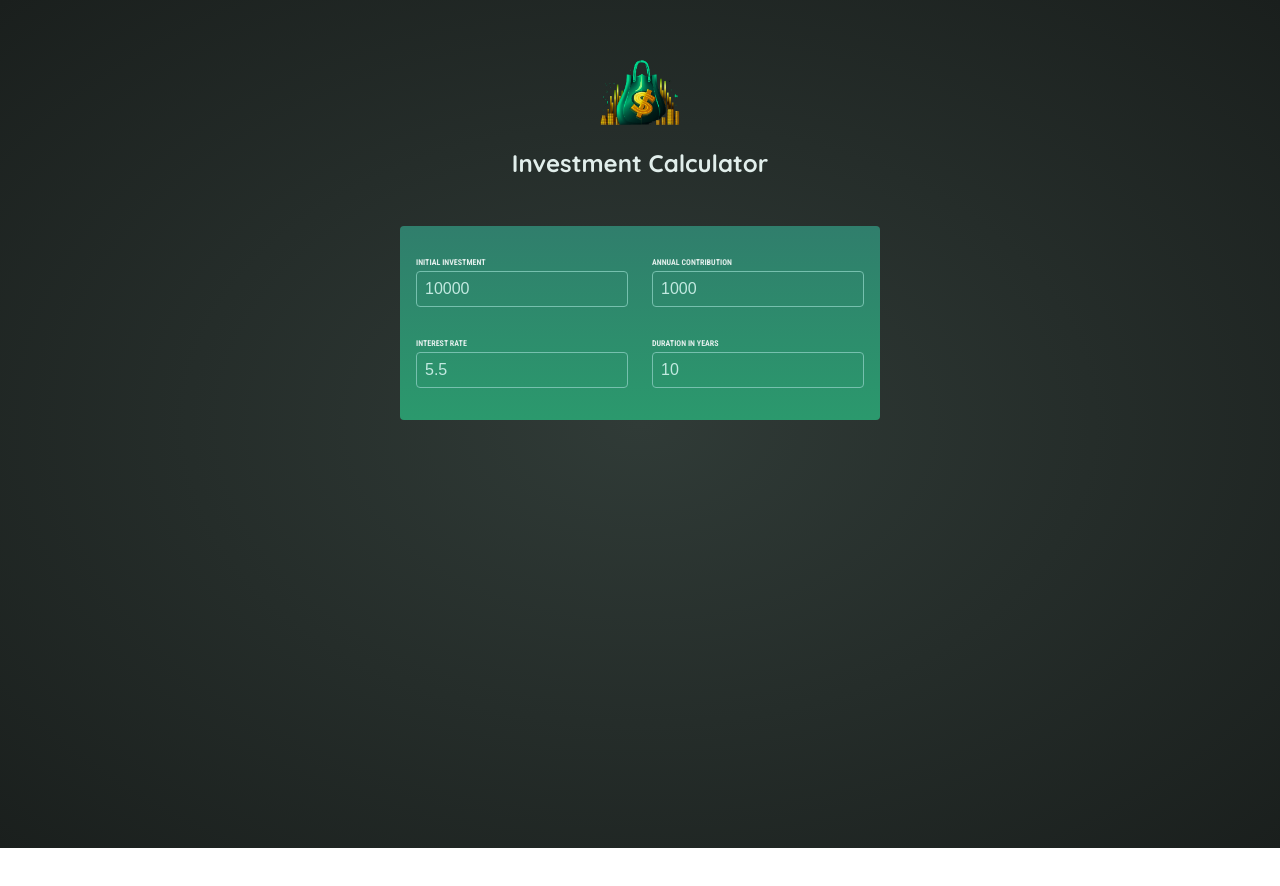
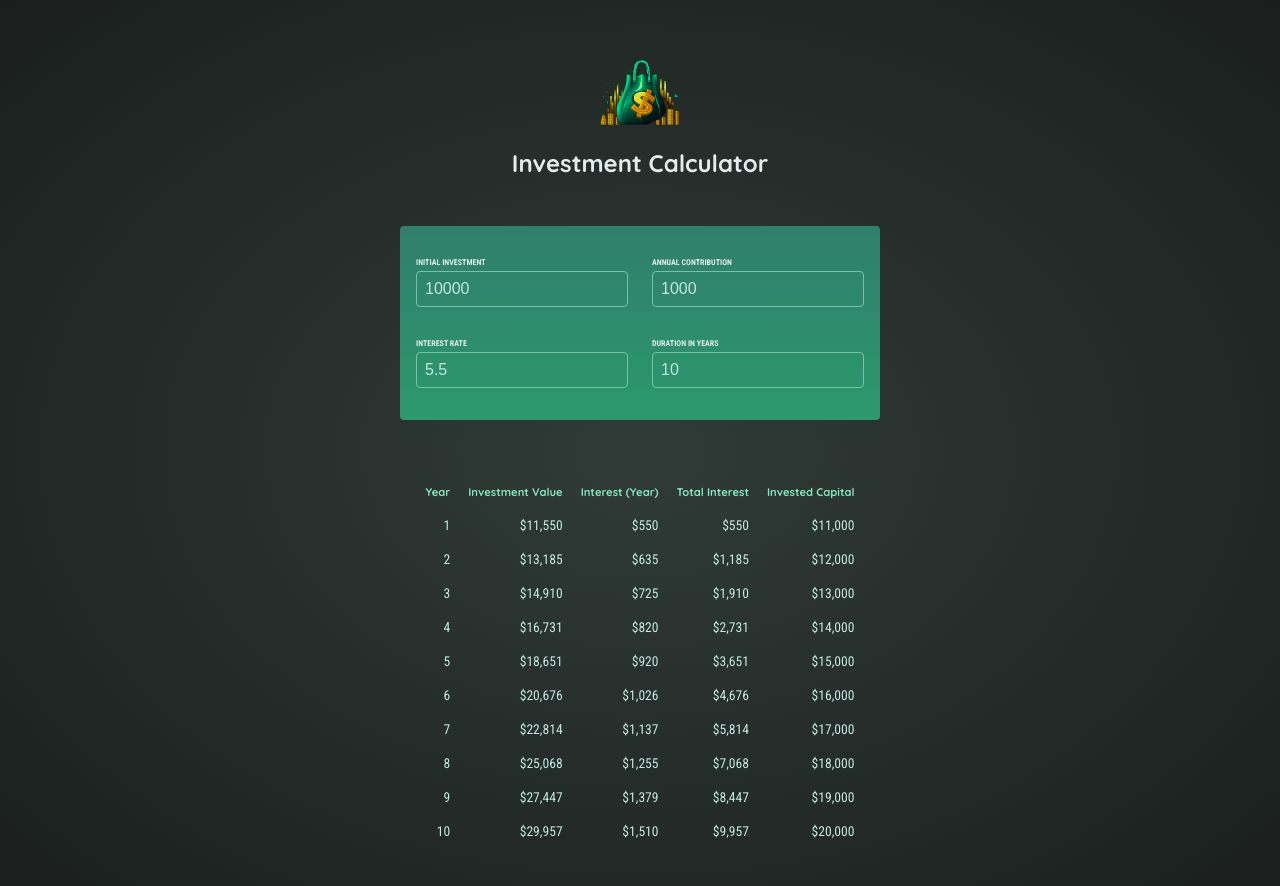
Before and after one commit to frasermclean/investment-calculator, a React (Vite) app: page / in a window 1280 px wide. Shown: the top 886 px of the page. Before the commit the page ends 848 px from the top, so only its background shows below. Built offline with nearby package versions, Linux system fonts and the light colour scheme.

Commit message:
Implement results display

```diff
--- a/src/App.jsx
+++ b/src/App.jsx
@@ -2,7 +2,6 @@ import { useState } from 'react'
 import Header from './components/Header.jsx'
 import UserInput from './components/UserInput.jsx'
 import Result from './components/Result.jsx'
-import { calculateInvestmentResults } from './util/investment.js'
 
 export default function App () {
   const [userInput, setUserInput] = useState({
@@ -12,13 +11,10 @@ export default function App () {
     durationYears: 10
   })
 
-  const results = calculateInvestmentResults(userInput)
-  console.log(results)
-
   function handleInputChange (key, value) {
     setUserInput((previousValues) => ({
       ...previousValues,
-      [key]: parseFloat(value)
+      [key]: +value
     }))
   }
 
@@ -26,7 +22,7 @@ export default function App () {
     <>
       <Header/>
       <UserInput values={userInput} onChange={handleInputChange}/>
-      <Result/>
+      <Result input={userInput}/>
     </>
   )
 }
--- a/src/components/Result.jsx
+++ b/src/components/Result.jsx
@@ -1,6 +1,38 @@
-export default function Result() {
+import { calculateInvestmentResults, formatter } from '../util/investment.js'
+
+export default function Result ({ input }) {
+  const results = calculateInvestmentResults(input)
+
   return (
-    <section id="result">
-    </section>
+
+    <table id="result">
+      <thead>
+      <tr>
+        <th>Year</th>
+        <th>Investment Value</th>
+        <th>Interest (Year)</th>
+        <th>Total Interest</th>
+        <th>Invested Capital</th>
+      </tr>
+      </thead>
+      <tbody>
+      {
+        results.map((result) => {
+            const totalInterest = result.valueEndOfYear - result.annualInvestment * result.year - input.initialInvestment
+            const investedCapital = result.valueEndOfYear - totalInterest
+            return (
+              <tr key={result.year}>
+                <td>{result.year}</td>
+                <td>{formatter.format(result.valueEndOfYear)}</td>
+                <td>{formatter.format(result.interest)}</td>
+                <td>{formatter.format(totalInterest)}</td>
+                <td>{formatter.format(investedCapital)}</td>
+              </tr>
+            )
+          }
+        )
+      }
+      </tbody>
+    </table>
   )
 }
```
